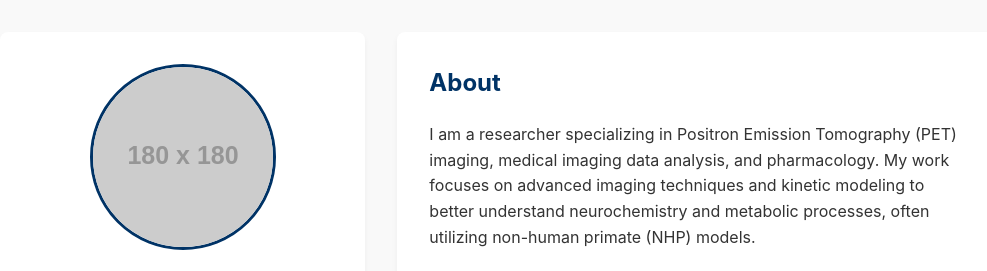
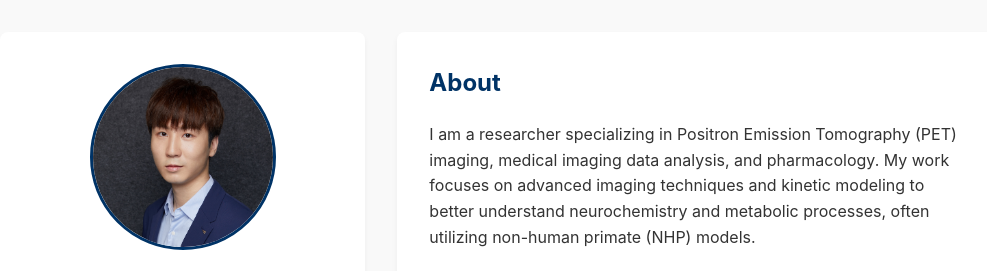
Before and after one commit to QinQikai/QinQikai.github.io, a plain HTML site: page index.html in a window 1280 px wide. Shown: the top 271 px of the page, without its empty margins (140-1127 px from the left). Drawn offline with Linux system fonts and the light colour scheme; no server answers; placeholder pictures from the web are drawn by us.

Commit message:
Update profile photo source in index.html

```diff
--- a/index.html
+++ b/index.html
@@ -118,7 +118,7 @@
 
 <div class="container">
     <div class="sidebar">
-        <img src="photo.jpg" alt="Qikai Qin" class="profile-photo" onerror="this.src='https://via.placeholder.com/180?text=Photo'">
+        <img src="QikaiQin.jpg" alt="Qikai Qin" class="profile-photo" onerror="this.src='https://via.placeholder.com/180?text=Photo'">
         <h1>Qikai Qin, Ph.D.</h1>
         <h1>秦琪凯</h1>
         <div class="title">Research Fellow</div>
```
